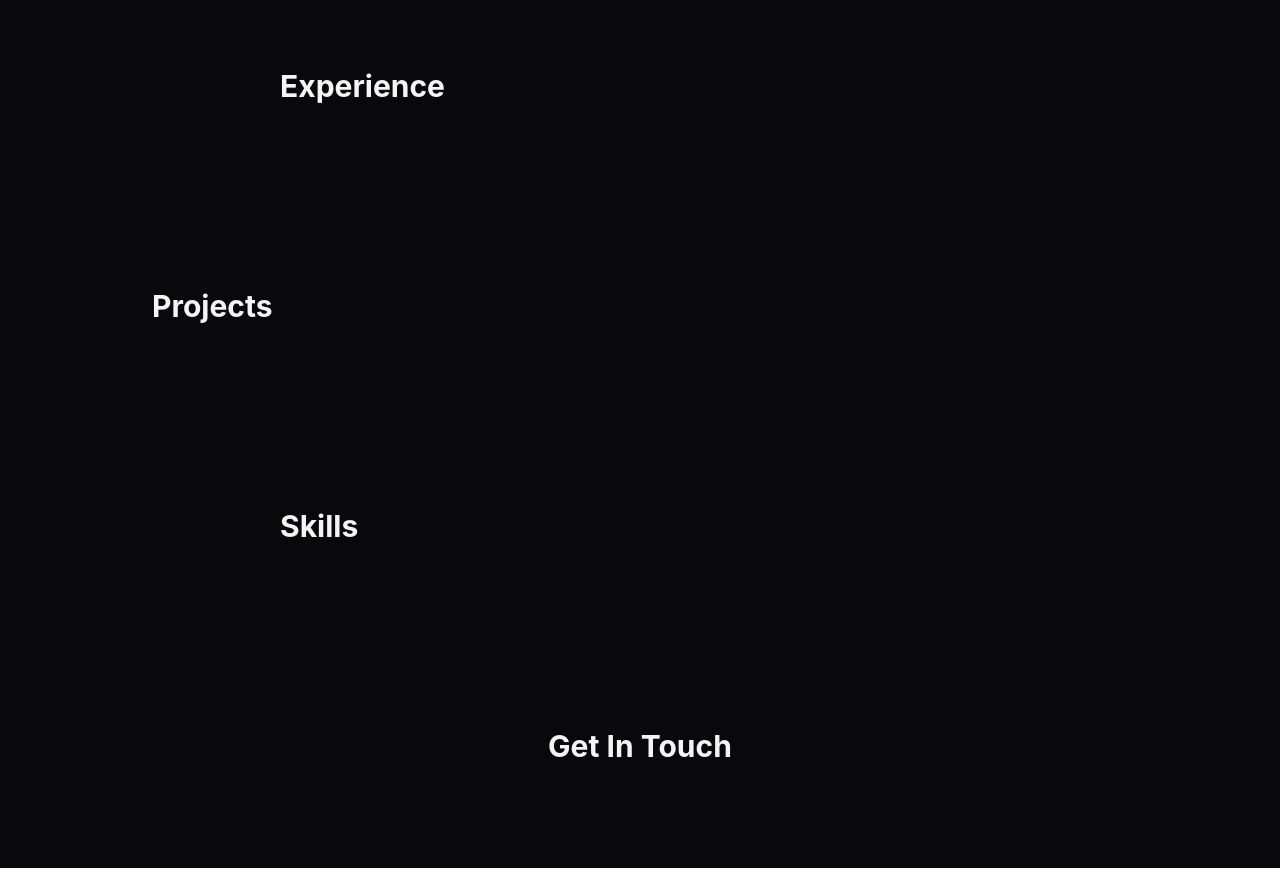
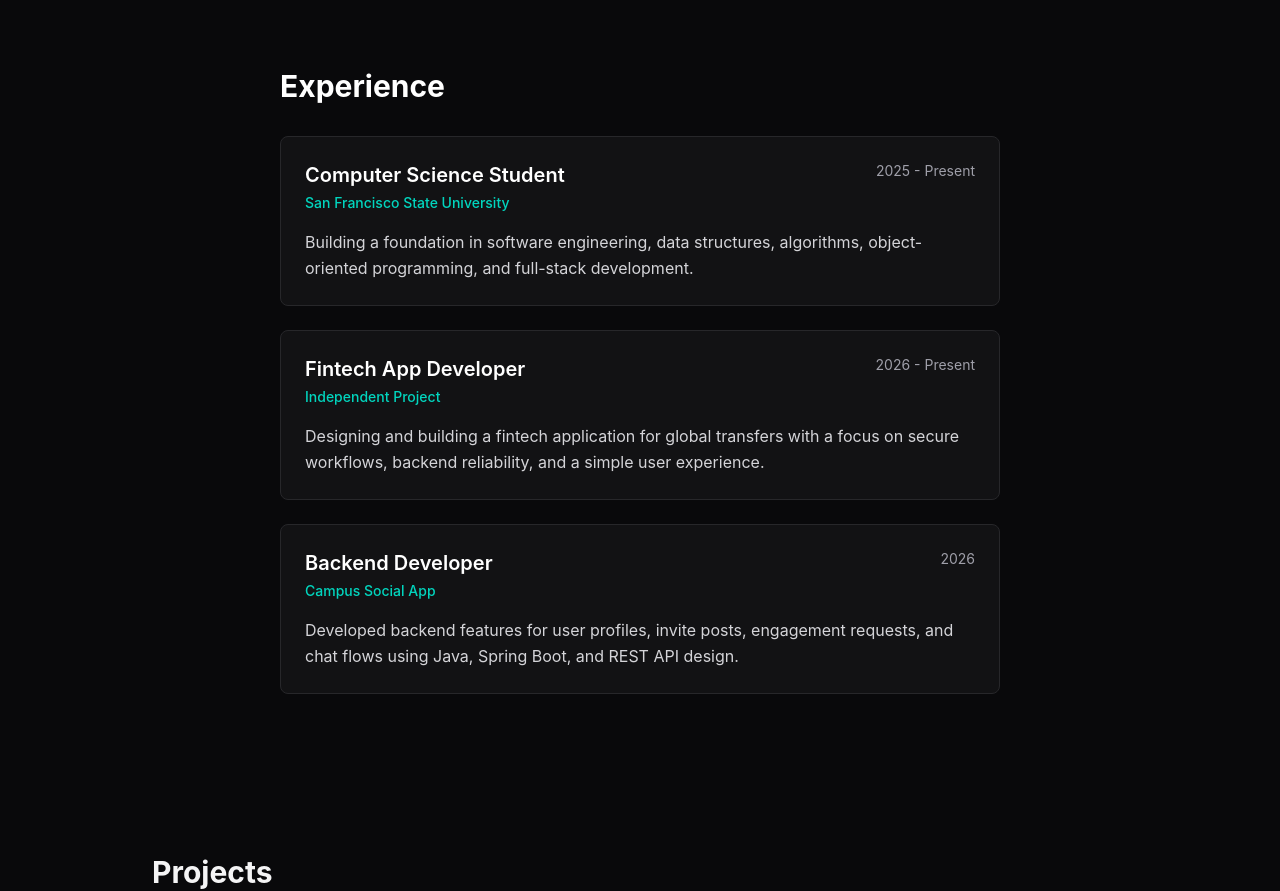
Before and after one commit to abdulkhadir07/abdulkhadir-portfolio, a React (Vite) app: page / in a window 1280 px wide. Shown: the part 1280-2171 px from the top of the page. Before the commit the page ends 2148 px from the top, so only its background shows below. Built offline with nearby package versions, Linux system fonts and the light colour scheme.

Commit message:
feat: add experience section

```diff
--- a/src/sections/Experience.tsx
+++ b/src/sections/Experience.tsx
@@ -1,8 +1,57 @@
+const experiences = [
+  {
+    title: 'Computer Science Student',
+    organization: 'San Francisco State University',
+    date: '2025 - Present',
+    description:
+      'Building a foundation in software engineering, data structures, algorithms, object-oriented programming, and full-stack development.',
+  },
+  {
+    title: 'Fintech App Developer',
+    organization: 'Independent Project',
+    date: '2026 - Present',
+    description:
+      'Designing and building a fintech application for global transfers with a focus on secure workflows, backend reliability, and a simple user experience.',
+  },
+  {
+    title: 'Backend Developer',
+    organization: 'Campus Social App',
+    date: '2026',
+    description:
+      'Developed backend features for user profiles, invite posts, engagement requests, and chat flows using Java, Spring Boot, and REST API design.',
+  },
+]
+
 export default function Experience() {
   return (
-    <section id="experience" className="py-20 px-6 max-w-3xl mx-auto">
-      <h2 className="text-3xl font-bold mb-6">Experience</h2>
-      {/* Experience entries go here */}
+    <section id="experience" className="mx-auto max-w-3xl px-6 py-20">
+      <h2 className="mb-8 text-3xl font-bold text-white">Experience</h2>
+
+      <div className="space-y-6">
+        {experiences.map((experience) => (
+          <article
+            key={experience.title}
+            className="rounded-lg border border-zinc-800 bg-zinc-900/60 p-6"
+          >
+            <div className="flex flex-col gap-2 sm:flex-row sm:items-start sm:justify-between">
+              <div>
+                <h3 className="text-xl font-semibold text-white">
+                  {experience.title}
+                </h3>
+                <p className="mt-1 text-sm font-medium text-teal-400">
+                  {experience.organization}
+                </p>
+              </div>
+
+              <p className="text-sm text-zinc-400">{experience.date}</p>
+            </div>
+
+            <p className="mt-4 leading-relaxed text-zinc-300">
+              {experience.description}
+            </p>
+          </article>
+        ))}
+      </div>
     </section>
   )
 }
```
